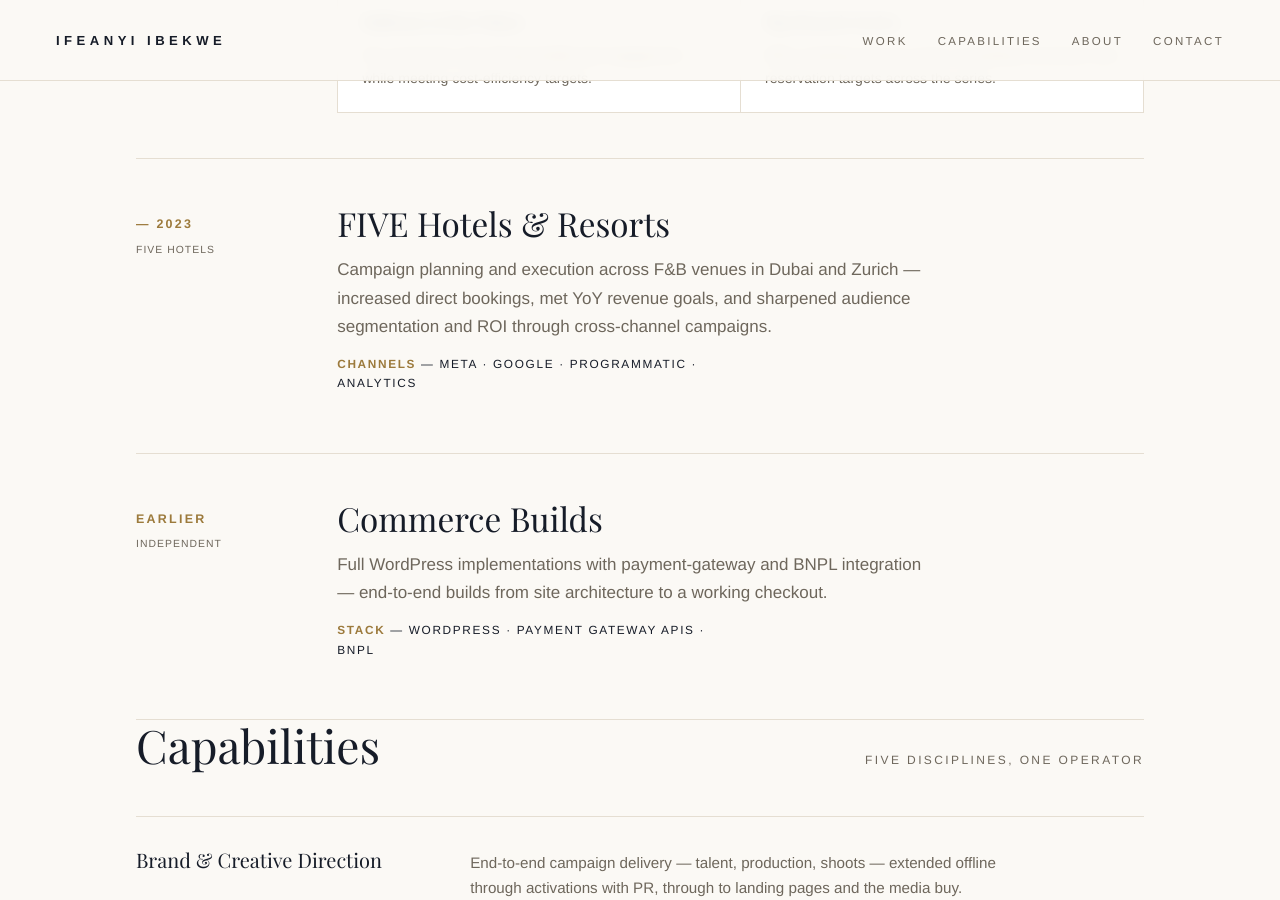
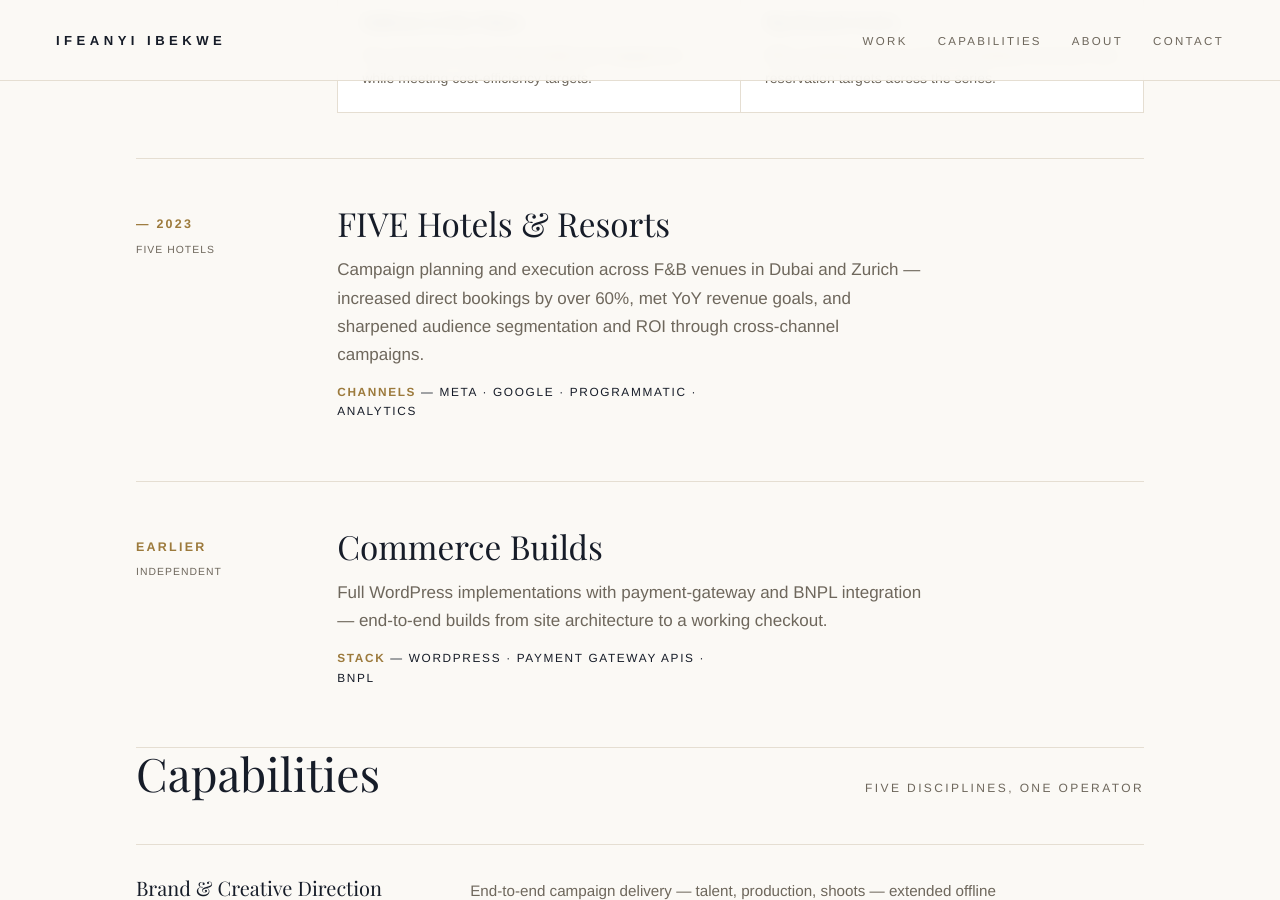
Before and after one commit to IfeanyiIbekwe/ifeanyiibekwe.github.io, a Jekyll site: the page built from index.html, in a window 1280 px wide and 900 px high, scrolled down 3004 px. Built offline with Jekyll 4.4.1, drawn with Linux system fonts in a browser that asks for light colours; some web fonts are replaced.

Commit message:
Restore FIVE Hotels 60% direct-bookings stat (confirmed accurate)
Co-Authored-By: Claude Fable 5 <noreply@anthropic.com>
Claude-Session: https://claude.ai/code/session_01K3KdQvQRVFwwvNyA8ahDfF

```diff
--- a/index.html
+++ b/index.html
@@ -104,7 +104,7 @@ title: Ifeanyi "Ify" Ibekwe | Luxury Marketing Leader | Brand, Performance & Com
         <div class="years">— 2023<small>FIVE Hotels</small></div>
         <div>
             <h3 class="serif">FIVE Hotels &amp; Resorts</h3>
-            <p class="muted">Campaign planning and execution across F&amp;B venues in Dubai and Zurich — increased direct bookings, met YoY revenue goals, and sharpened audience segmentation and ROI through cross-channel campaigns.</p>
+            <p class="muted">Campaign planning and execution across F&amp;B venues in Dubai and Zurich — increased direct bookings by over 60%, met YoY revenue goals, and sharpened audience segmentation and ROI through cross-channel campaigns.</p>
             <p class="tools"><b>Channels</b> — Meta · Google · Programmatic · Analytics</p>
         </div>
     </article>
```
